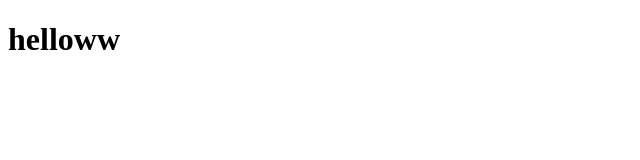
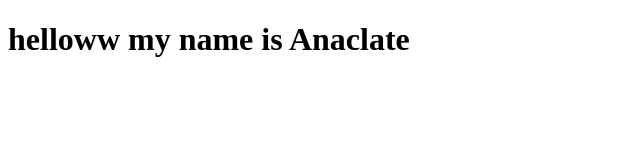
Before and after one commit to anaco254/AssignmentRepository, a plain HTML site: page index.html in a window 1280 px wide. Shown: the whole page, without its empty margins (0-640 px from the left). Drawn offline with Linux system fonts and the light colour scheme.

Commit message:
Update index.html

```diff
--- a/index.html
+++ b/index.html
@@ -5,7 +5,7 @@
     </head>
     <body>
 <h1>
-helloww
+helloww my name is Anaclate
 </h1>
     </body>
 
```
